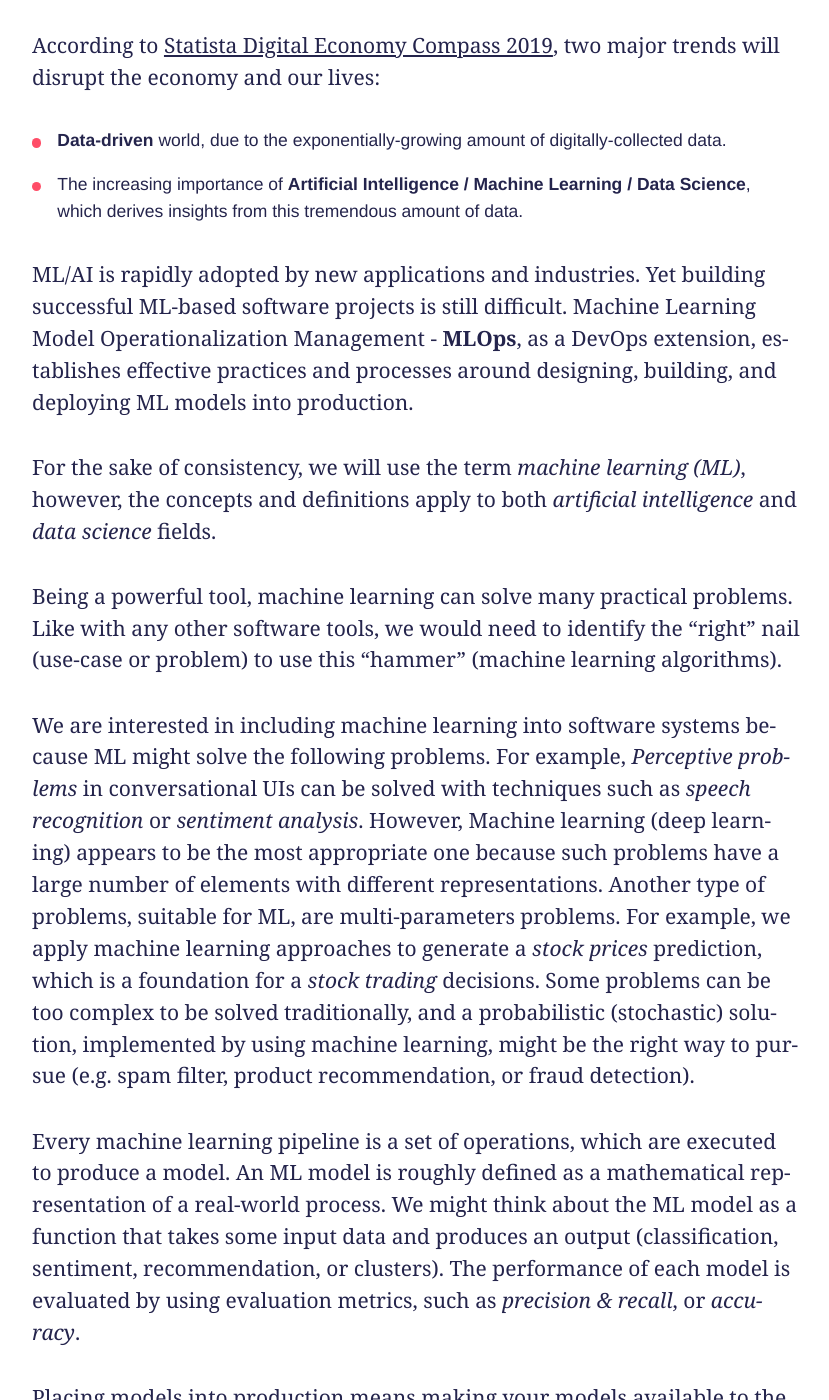
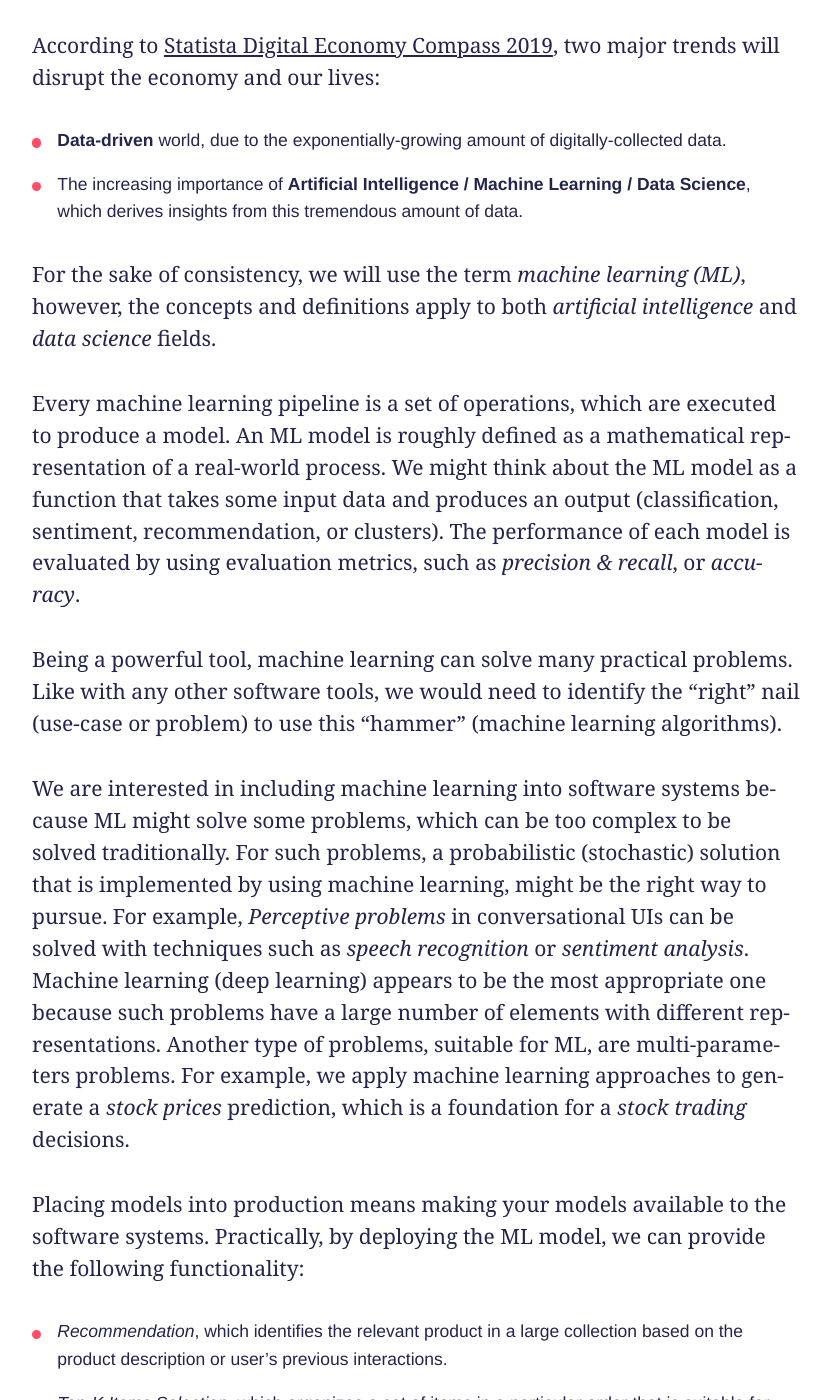
Before and after one commit to innoq/ml-ops.org, a Jekyll site: the page built from content/motivation.md, in a window 1280 px wide and 1400 px high, scrolled down 452 px. Shown: the whole window, without its empty margins (224-1053 px from the left). Built offline with Jekyll 4.4.1, drawn with Linux system fonts in a browser that asks for light colours; some web fonts are replaced; some of the changed text lies outside the part shown.

Commit message:
feedback

```diff
--- a/content/motivation.md
+++ b/content/motivation.md
@@ -9,32 +9,28 @@ According to [Statista Digital Economy Compass 2019](https://cdn.statcdn.com/dow
  - **Data-driven** world, due to the exponentially-growing amount of digitally-collected data.
  - The increasing importance of **Artificial Intelligence / Machine Learning / Data Science**, which derives insights from this tremendous amount of data.
 
-ML/AI is rapidly adopted by new applications and industries.
-Yet building successful ML-based software projects is still difficult.
-Machine Learning Model Operationalization Management - **MLOps**, as a DevOps extension, establishes effective practices and processes around designing, building, and deploying ML models into production.
-
 For the sake of consistency, we will use the term *machine learning (ML)*, however, the concepts and definitions apply to both *artificial intelligence* and *data science* fields.
-
-Being a powerful tool, machine learning can solve many practical problems.
-Like with any other software tools, we would need to identify the "right" nail (use-case or problem) to use this "hammer" (machine learning algorithms).
-
-We are interested in including machine learning into software systems because ML might solve the following problems.
-For example, *Perceptive problems* in conversational UIs can be solved with techniques such as *speech recognition* or *sentiment analysis*.
-However, Machine learning (deep learning) appears to be the most appropriate one because such problems have a large number of elements with different representations.
-Another type of problems, suitable for ML, are multi-parameters problems.
-For example, we apply machine learning approaches to generate a *stock prices* prediction, which is a foundation for a *stock trading* decisions.
-Some problems can be too complex to be solved traditionally, and a probabilistic (stochastic) solution, implemented by using machine learning, might be the right way to pursue (e.g. spam filter, product recommendation, or fraud detection).
 
 Every machine learning pipeline is a set of operations, which are executed to produce a model.
 An ML model is roughly defined as a mathematical representation of a real-world process.
 We might think about the ML model as a function that takes some input data and produces an output (classification, sentiment, recommendation, or clusters).
 The performance of each model is evaluated by using evaluation metrics, such as *precision & recall*, or *accuracy*.
 
+Being a powerful tool, machine learning can solve many practical problems.
+Like with any other software tools, we would need to identify the "right" nail (use-case or problem) to use this "hammer" (machine learning algorithms).
+
+We are interested in including machine learning into software systems because ML might solve some problems, which can be too complex to be solved traditionally.
+For such problems, a probabilistic (stochastic) solution that is implemented by using machine learning, might be the right way to pursue.
+For example, *Perceptive problems* in conversational UIs can be solved with techniques such as *speech recognition* or *sentiment analysis*.
+Machine learning (deep learning) appears to be the most appropriate one because such problems have a large number of elements with different representations.
+Another type of problems, suitable for ML, are multi-parameters problems.
+For example, we apply machine learning approaches to generate a *stock prices* prediction, which is a foundation for a *stock trading* decisions.
+
 Placing models into production means making your models available to the software systems.
-Practically, the ML model can enrich our software by providing the following features:
+Practically, by deploying the ML model, we can provide the following functionality:
 
  * *Recommendation*, which identifies the relevant product in a large collection based on the product description or user’s previous interactions.
- * *Top-K Items Selection*, which organizes a set of items in a particular order that is suitable for a user (e.g. search result).
+ * *Top-K Items Selection*, which organizes a set of items in a particular order that is suitable for user (e.g. search result).
  * *Classification*, which assigns the input examples to one of the previously defined classes (e.g *"spam"/"not spam"*).
  * *Prediction*, which assigns some most probable value to an entity of interest, such as stock value.
  * *Content Generation*, to produce new content by learning from existing examples, such as finishing a Bach chorale cantata by learning from his former compositions.
@@ -86,11 +83,11 @@ In the following, we list some scenarios of possible changes in machine learning
 
 Additionally, three common issues influence the value of ML models once they’re in production.
 
-The first is ***data quality***: since ML models are build on data, they are sensitive to the semantics, amount and completeness of incoming data.
+The first is ***data quality***: since ML models are built on data, they are sensitive to the semantics, amount and completeness of incoming data.
 
 The second is ***model decay***: the performance of ML models in production degenerate over time, because of changes in the real-life data that has not been seen during the model training.
 
-The third is ***locality***: when transferring ML models to new business customers, these models, which were pre-trained on different user demographics, might not work correctly.
+The third is ***locality***: when transferring ML models to new business customers, these models, which were pre-trained on different user demographics, might not work correctly according to quality metrics.
 
 Since ML/AI is expanding into new applications and shaping new industries, building successful ML projects remains a challenging task.
 As shown, there is a need to establish effective practices and processes around designing, building, and deploying ML models into production - MLOps.
@@ -110,11 +107,11 @@ The term MLOps is defined as *“the extension of the DevOps methodology to incl
 
 Alternatively, we can use the definition of  **Machine Learning Engineering (MLE)**, where *MLE is the use of scientific principles, tools, and techniques of machine learning and traditional software engineering to design and build complex computing systems. MLE encompasses all stages from data collection, to model building, to make the model available for use by the product or the consumers."* (by A.Burkov).
 
-MLOps, like DevOps, emerges from the understanding that separating the ML model development — from the process that delivers it — ML operations — lowers quality, transparency, and agility of the whole intelligent software.
+MLOps, like DevOps, emerges from the understanding that separating the ML model development from the process that delivers it — ML operations — lowers quality, transparency, and agility of the whole intelligent software.
 
 # The Evolution of the MLOps
 
-Previously, before 2000, when businesses needed to implement machine learning solutions, they would use the vendors' licensed software such as SAS, SPSS, and FICO. With the rise of open-source software and the availability of data, more software practitioners started using Python or R libraries for training ML models. However, the usage of the models in production was still a problem. With the emergence of containerization technology, the deployment of the model in a scalable way was solved by using Docker containers and Kubernetes. Recently, we see the evolution of those solutions into ML deployment platforms that cover the whole iteration of model experimentation, training, deployment, and monitoring. The following Figure visualizes the evolution of the MLOps.
+In the early 2000s, when businesses needed to implement machine learning solutions, they would use the vendors' licensed software such as SAS, SPSS, and FICO. With the rise of open-source software and the availability of data, more software practitioners started using Python or R libraries for training ML models. However, the usage of the models in production was still a problem. With the emergence of containerization technology, the deployment of the model in a scalable way was solved by using Docker containers and Kubernetes. Recently, we see the evolution of those solutions into ML deployment platforms that cover the whole iteration of model experimentation, training, deployment, and monitoring. The following Figure visualizes the evolution of the MLOps.
 
 
 <img src="../img/mlops-evolution.jpg" alt="The Evolution of MLOps" width="900"/>
```
Also changed, not shown: other parts of content/motivation.md (+2 -1 lines), content/phase-zero.md (+8 -6 lines), index.md (+9 -11 lines), img/workflow-decomposition.jpg (added).
